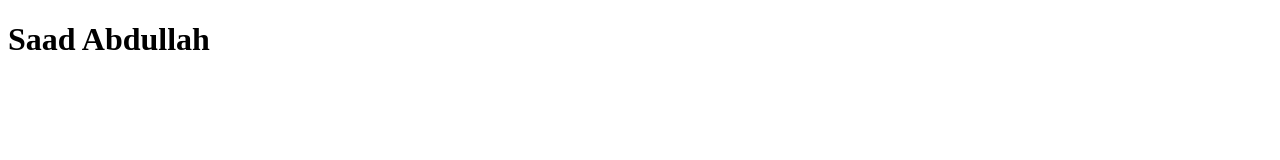
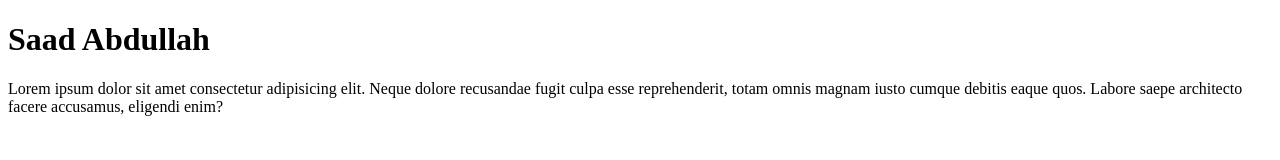
Before and after one commit to saadabdullah-dev/my-website, a plain HTML site: page index.html in a window 1280 px wide. Drawn offline with Linux system fonts and the light colour scheme.

Commit message:
learning github

```diff
--- a/index.html
+++ b/index.html
@@ -8,5 +8,6 @@
 </head>
 <body>
     <h1>Saad Abdullah</h1>
+    <p>Lorem ipsum dolor sit amet consectetur adipisicing elit. Neque dolore recusandae fugit culpa esse reprehenderit, totam omnis magnam iusto cumque debitis eaque quos. Labore saepe architecto facere accusamus, eligendi enim?</p>
 </body>
 </html>
```
